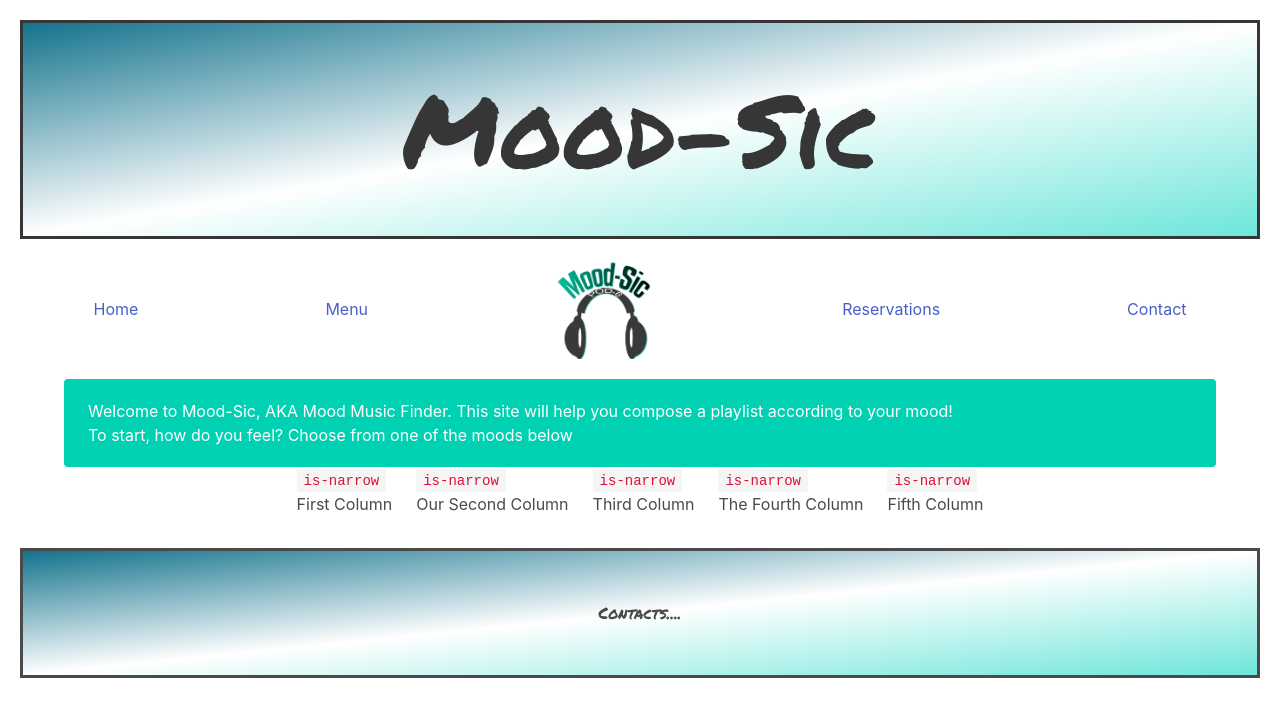
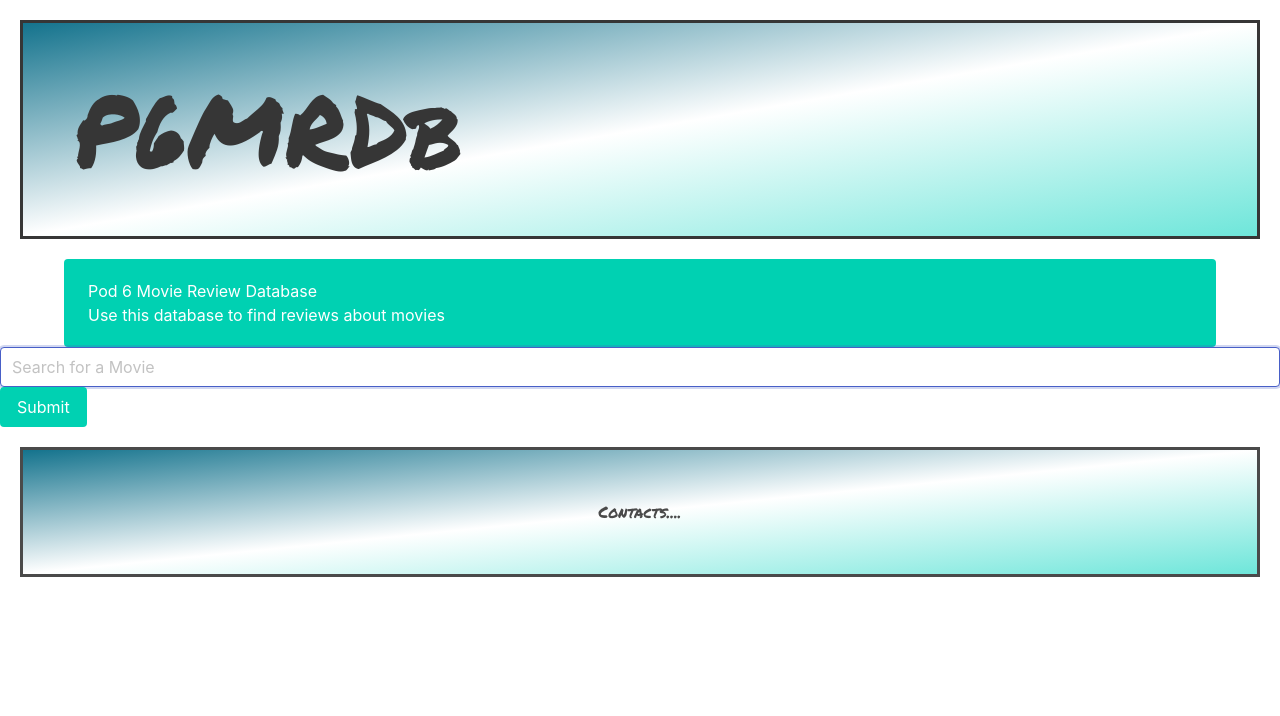
Before and after one commit to RSimer/P6MRDb, a plain HTML site: page index.html in a window 1280 px wide. Drawn offline with nearby package versions, Linux system fonts and the light colour scheme.

Commit message:
changed index info

```diff
--- a/index.html
+++ b/index.html
@@ -14,71 +14,24 @@
 
 <body>
 
-  <header>
-
-    <div id="title" class="title">
-      <h1>Mood-Sic</h1>
-    </div>
-
-    <nav class="level">
-      <p class="level-item has-text-centered">
-        <a class="link is-info">Home</a>
-      </p>
-      <p class="level-item has-text-centered">
-        <a class="link is-info">Menu</a>
-      </p>
-      <p class="level-item has-text-centered">
-        <img src="/assets/pod6Logo.jpg" alt="" style="height: 100px;">
-      </p>
-      <p class="level-item has-text-centered">
-        <a class="link is-info">Reservations</a>
-      </p>
-      <p class="level-item has-text-centered">
-        <a class="link is-info">Contact</a>
-      </p>
-    </nav>
+    <header id="title" class="title">
+        <h1>P6MRDb</h1>
     </header>
 
-  <div class="info container">
+    <div class="container">
         <div class="notification is-primary">
-      Welcome to Mood-Sic, AKA Mood Music Finder. This site will help you compose a playlist according to your mood!
-      <br>
-      To start, how do you feel? Choose from one of the moods below
+            Pod 6 Movie Review Database <br> Use this database to find reviews about movies
         </div>
     </div>
 
-  <div class="columns is-mobile is-multiline is-centered">
-    <div class="column is-narrow">
-      <p class="bd-notification is-primary">
-        <code class="html">is-narrow</code><br>
-        First Column
-      </p>
-    </div>
-    <div class="column is-narrow">
-      <p class="bd-notification is-primary">
-        <code class="html">is-narrow</code><br>
-        Our Second Column
-      </p>
-    </div>
-    <div class="column is-narrow">
-      <p class="bd-notification is-primary">
-        <code class="html">is-narrow</code><br>
-        Third Column
-      </p>
-    </div>
-    <div class="column is-narrow">
-      <p class="bd-notification is-primary">
-        <code class="html">is-narrow</code><br>
-        The Fourth Column
-      </p>
-    </div>
-    <div class="column is-narrow">
-      <p class="bd-notification is-primary">
-        <code class="html">is-narrow</code><br>
-        Fifth Column
-      </p>
+    <div class="control">
+        <input class="input is-focused" type="text" placeholder="Search for a Movie">
+        <div class="control">
+            <button class="button is-primary">Submit</button>
         </div>
     </div>
+
+
 
     <footer id="footer">
         <h3>Contacts....</h3>
--- a/style.css
+++ b/style.css
@@ -4,6 +4,7 @@
 }
 
 #title {
+    display: flex;
     background-image: linear-gradient(to bottom right, var(--color1), white, var(--color2));
     text-align: center;
     margin: 20px;
```
Lines whose indentation alone changed are shown as unchanged.
